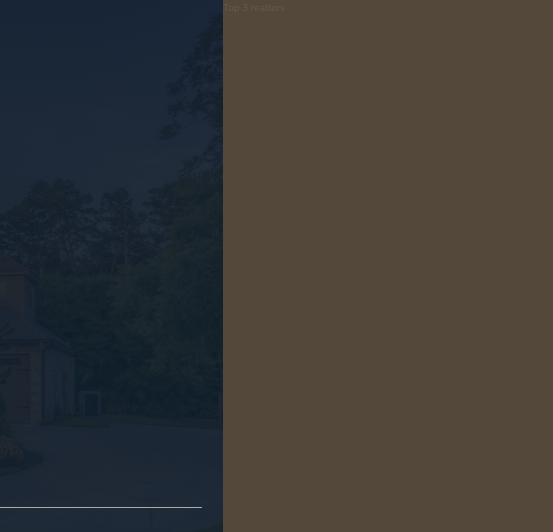
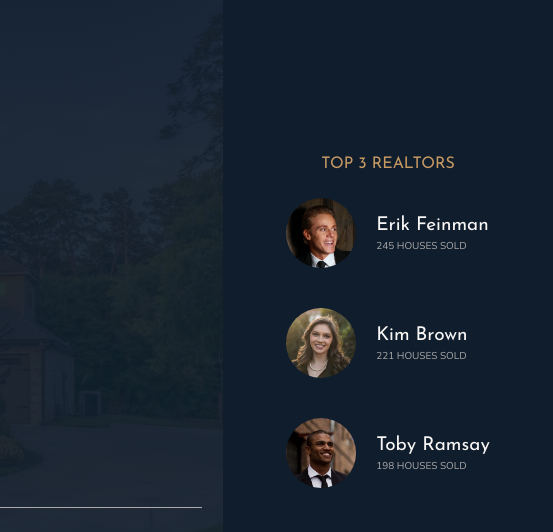
Before and after one commit to pablojack911/advanced-css-course-grid-layout, a website: page index.html in a window 1280 px wide. Shown: the top 532 px of the page, 727-1280 px from the left. Drawn offline with nearby package versions, Linux system fonts and the light colour scheme.

Commit message:
Realtors section

```diff
--- a/index.html
+++ b/index.html
@@ -32,7 +32,28 @@
         </div>
     </header>
 
-    <div class="realtors">Top 3 realtors</div>
+    <div class="realtors">
+        <h3 class="heading-3">Top 3 realtors</h3>
+        <div class="realtors__list">
+            <img src="img/realtor-1.jpeg" alt="Realtor 1" class="realtors__img">
+            <div class="realtors__details">
+                <h4 class="heading-4 heading-4--light">Erik Feinman</h4>
+                <p class="realtors__sold">245 houses sold</p>
+            </div>
+
+            <img src="img/realtor-2.jpeg" alt="Realtor 2" class="realtors__img">
+            <div class="realtors__details">
+                <h4 class="heading-4 heading-4--light">Kim Brown</h4>
+                <p class="realtors__sold">221 houses sold</p>
+            </div>
+
+            <img src="img/realtor-3.jpeg" alt="Realtor 3" class="realtors__img">
+            <div class="realtors__details">
+                <h4 class="heading-4 heading-4--light">Toby Ramsay</h4>
+                <p class="realtors__sold">198 houses sold</p>
+            </div>
+        </div>
+    </div>
 
     <section class="features">
         <div class="feature">
--- a/sass/_realtors.scss
+++ b/sass/_realtors.scss
@@ -1,5 +1,30 @@
 .realtors {
-  background-color: $color-grey-dark-1;
+  background-color: $color-secondary;
+  grid-column: col-start 7 / full-end;
+  padding: 3rem;
+  display: grid;
+  align-content: center;
+  justify-content: center;
+  justify-items: center;
+  row-gap: 2rem;
 
-  grid-column: col-start 7 / full-end;
+  &__list {
+    display: grid;
+    grid-template-columns: min-content max-content;
+    column-gap: 2rem;
+    row-gap: 5vh;
+    align-items: center;
+  }
+
+  &__img {
+    width: 7rem;
+    border-radius: 50%;
+    display: block;
+  }
+
+  &__sold {
+    text-transform: uppercase;
+    color: $color-grey-light-2;
+    margin-top: -3px;
+  }
 }
```
Also changed, not shown: css/style.css.
